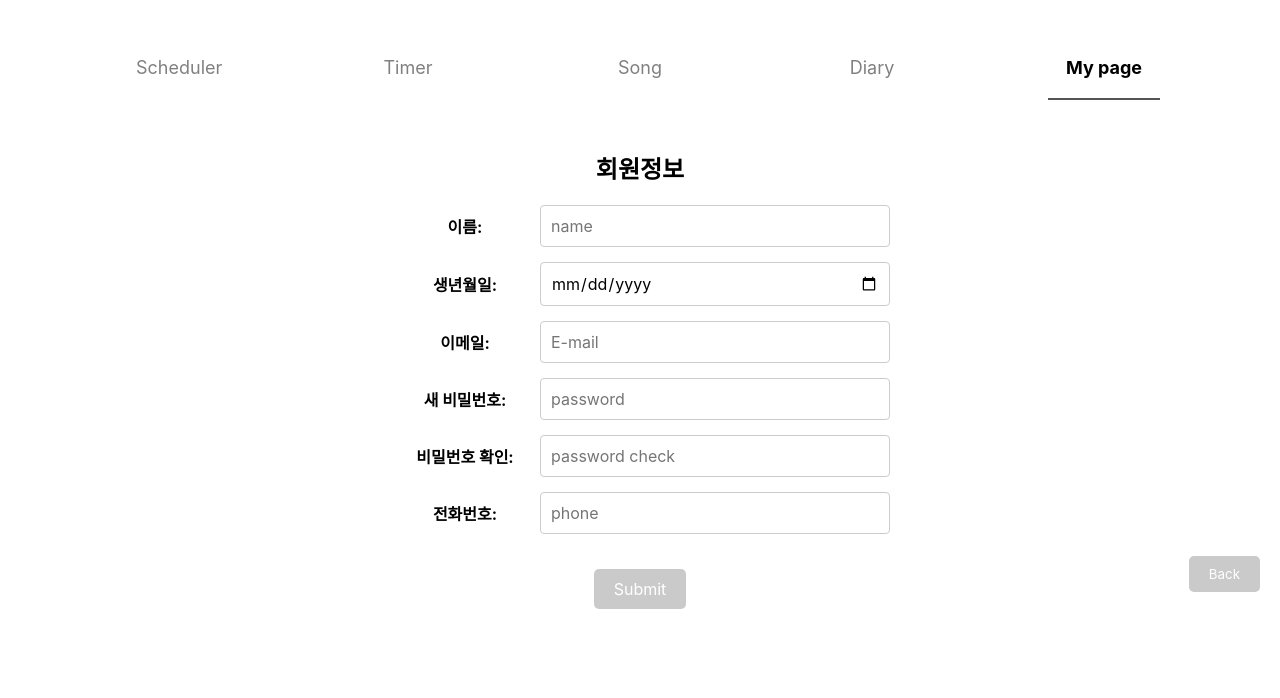
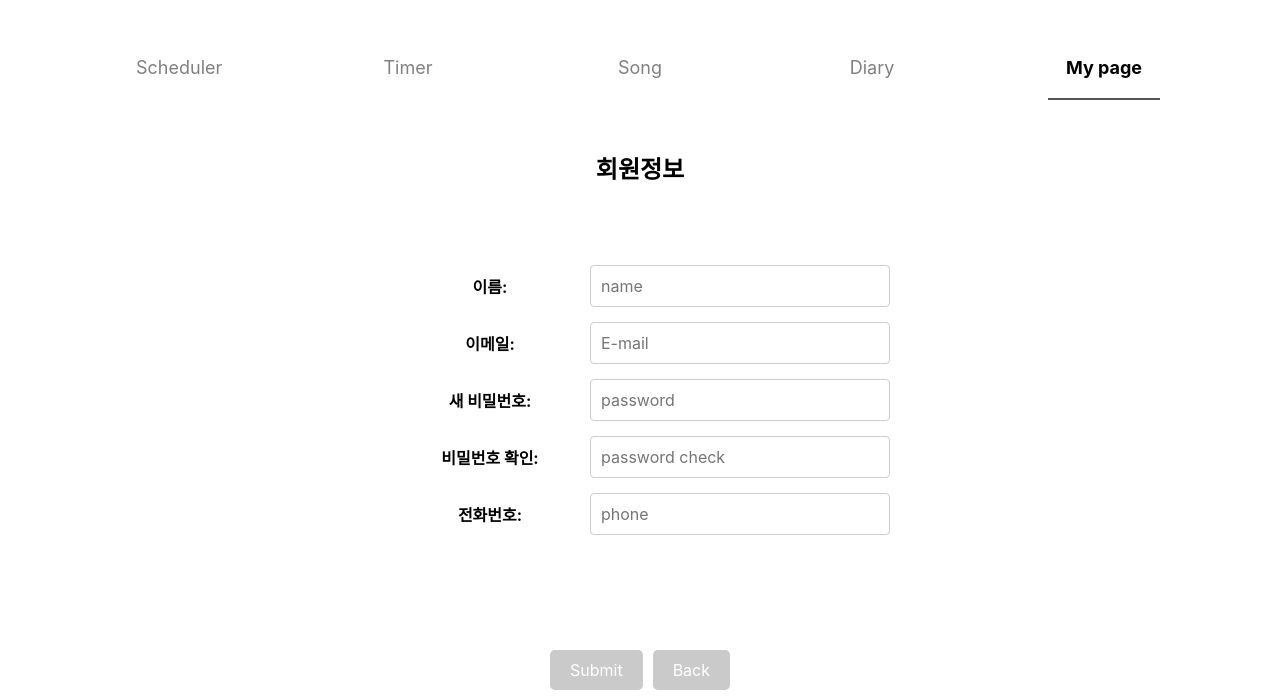
Before and after one commit to kangeunsong/Life-Tracker, a website: page ows T/infoModify.html in a window 1280 px wide. Shown: the part 188-886 px from the top of the page. Before the commit the page ends 805 px from the top, so only its background shows below. Drawn offline with Linux system fonts and the light colour scheme; a web font is replaced by a local one.

Commit message:
생년월일 - , 버튼 좌우 정렬

```diff
--- a/ows T/infoModify.html
+++ b/ows T/infoModify.html
@@ -23,7 +23,7 @@
         }
 
         .form-group p {
-            width: 150px;
+            width: 200px;
             margin: 0;
             font-weight: bold;
         }
@@ -43,7 +43,8 @@
             margin-top: 20px;
         }
 
-        #modify-button {
+        #modify-button, #back-button {
+            flex-direction: row;
             padding: 10px 20px;
             font-size: 16px;
             background-color: #cacaca;
@@ -52,23 +53,16 @@
             border-radius: 5px;
             cursor: pointer;
         }
+
         #modify-button:hover {
             background-color: black;
         }
 
-        #back-button {
-            position: fixed;
-            bottom: 20px;
-            right: 20px;
-            padding: 10px 20px;
-            background-color: #cacaca;
-            color: white;
-            border: none;
-            border-radius: 5px;
-            cursor: pointer;
-        }
-        #back-button:hover {
-            background-color: black;
+        .bottom {
+            display: flex;
+            justify-content: center;
+            width: 100%;
+            gap: 10px;
         }
     </style>
 </head>
@@ -87,15 +81,16 @@
         <li><a href="myPage.html" id="selected-list">My page</a></li>
     </ul>
     <h2>회원정보</h2>
+    <br><br><br>
     <form class="form-container">
         <div class="form-group">
             <p>이름:</p>
             <input type="text" id="name" placeholder="name">
         </div>
-        <div class="form-group">
+        <!-- <div class="form-group">
             <p>생년월일:</p>
             <input type="date" id="birthday" placeholder="birthday">
-        </div>
+        </div> -->
         <div class="form-group">
             <p>이메일:</p>
             <input type="text" id="account" placeholder="E-mail">
@@ -112,11 +107,12 @@
             <p>전화번호:</p>
             <input type="text" id="ph_num" placeholder="phone">
         </div>
-        <div class="signup-container">
+        <br><br><br><br><br>
+        <div class="bottom">
             <input type="button" value="Submit" id="modify-button">
+            <button type="button" id="back-button">Back</button>
         </div>
     </form>
-    <button type="button" id="back-button">Back</button>
 
     <script>
         document.getElementById('back-button').addEventListener('click', () => {
```
